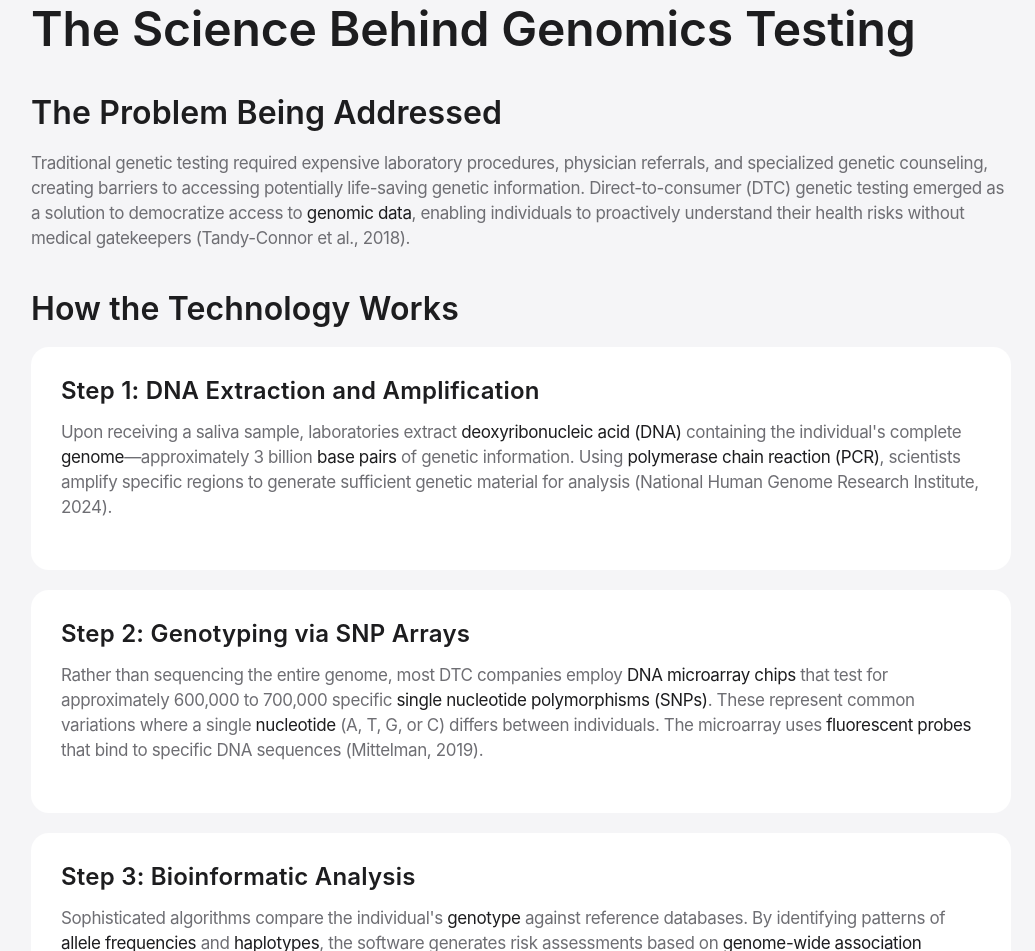
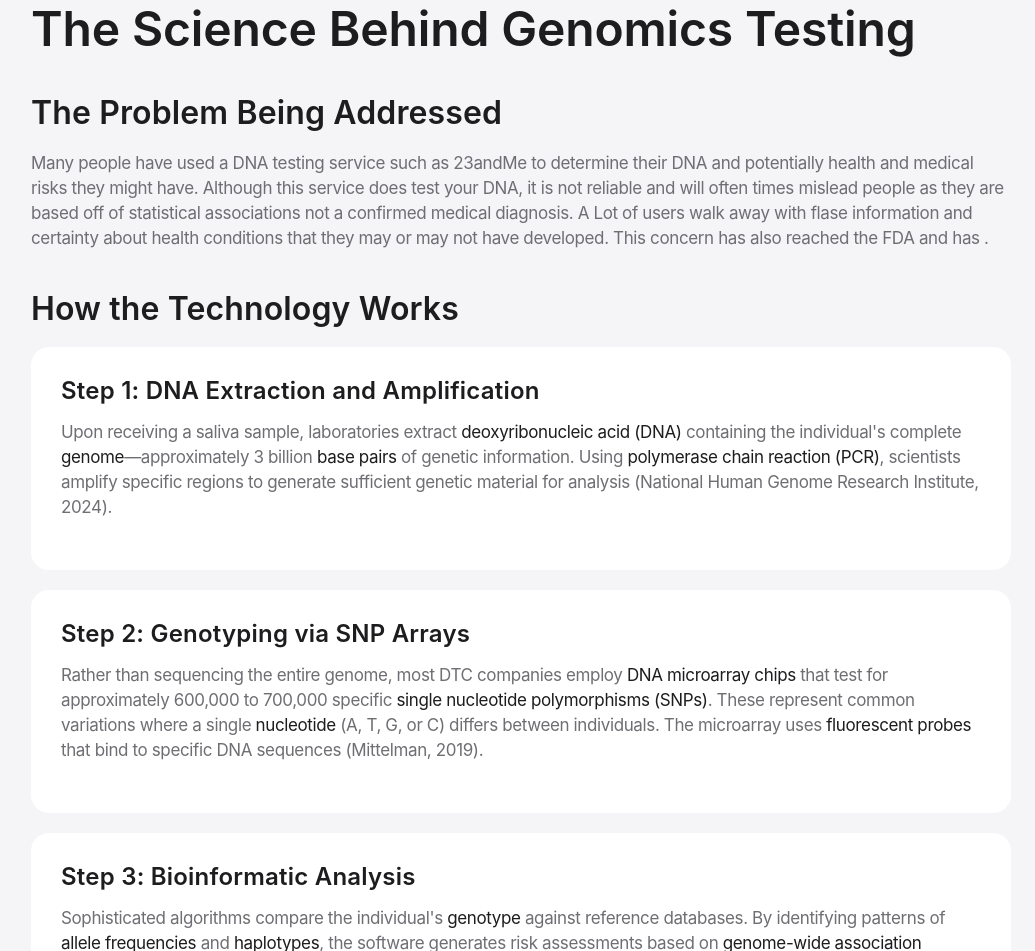
Before and after one commit to 29liaoti/website, a plain HTML site: page index.html in a window 1280 px wide. Shown: the part 1717-2668 px from the top of the page, without its empty margins (119-1154 px from the left). Drawn offline with Linux system fonts and the light colour scheme.

Commit message:
Update index.html

```diff
--- a/index.html
+++ b/index.html
@@ -400,7 +400,7 @@
                 <h2>The Science Behind Genomics Testing</h2>
 
                 <h3>The Problem Being Addressed</h3>
-                <p>Traditional genetic testing required expensive laboratory procedures, physician referrals, and specialized genetic counseling, creating barriers to accessing potentially life-saving genetic information. Direct-to-consumer (DTC) genetic testing emerged as a solution to democratize access to <span class="science-term">genomic data</span>, enabling individuals to proactively understand their health risks without medical gatekeepers <span class="citation">(Tandy-Connor et al., 2018)</span>.</p>
+                <p>Many people have used a DNA testing service such as 23andMe to determine their DNA and potentially health and medical risks they might have. Although this service does test your DNA, it is not reliable and will often times mislead people as they are based off of statistical associations not a confirmed medical diagnosis. A Lot of users walk away with flase information and certainty about health conditions that they may or may not have developed. This concern has also reached the FDA and has </span>.</p>
 
                 <h3>How the Technology Works</h3>
 
```
